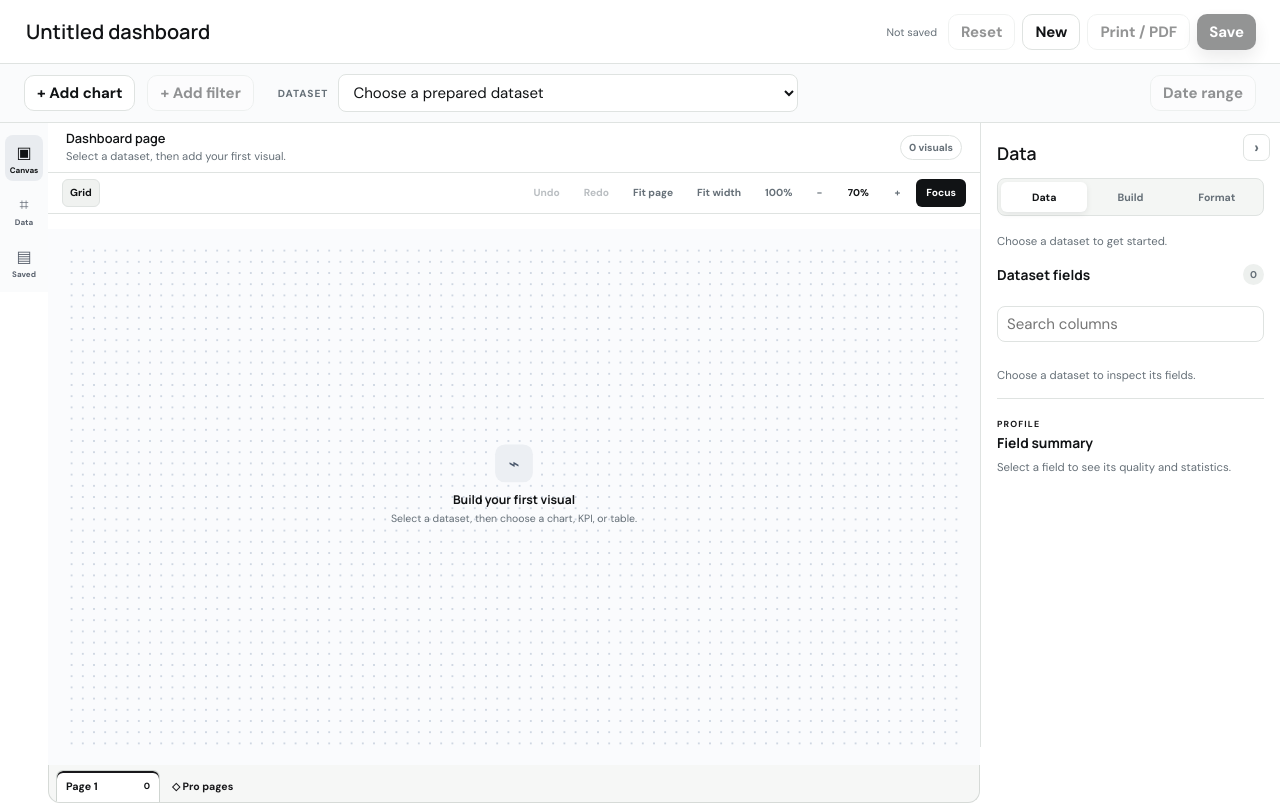
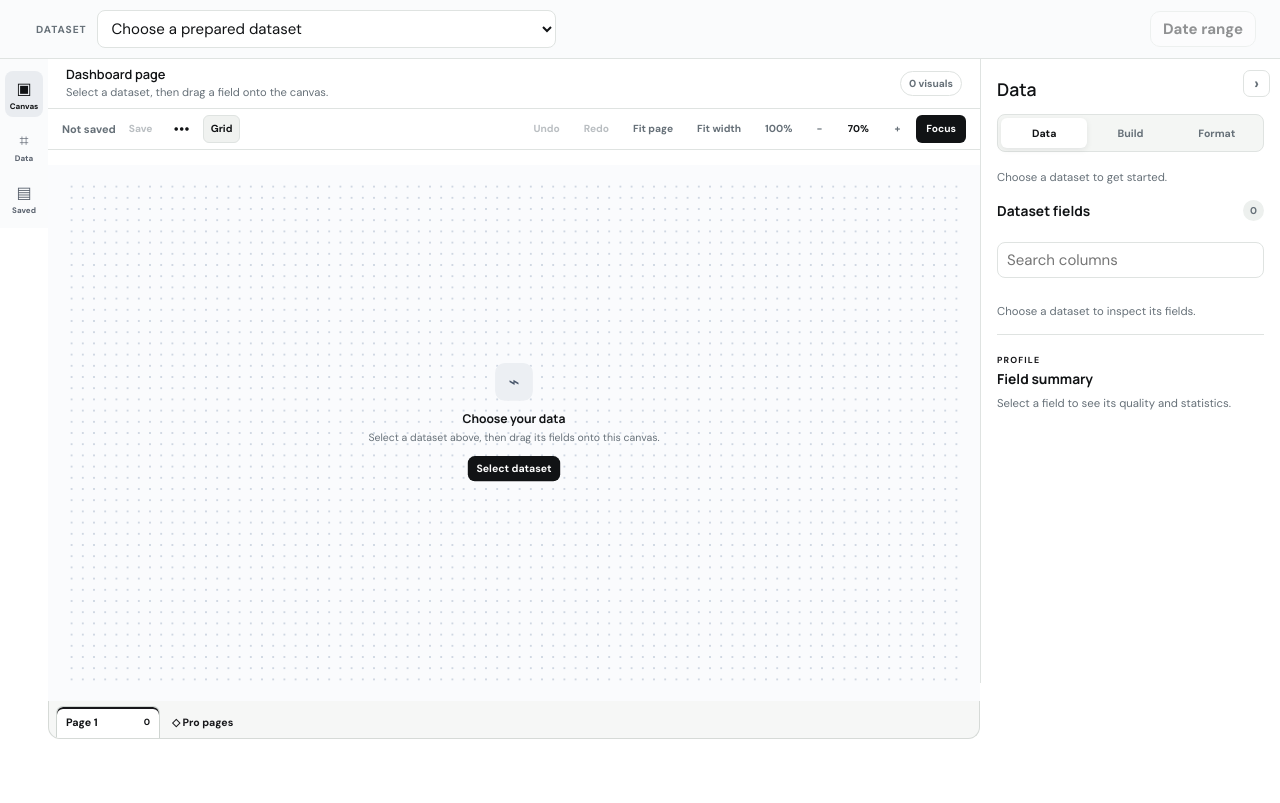
Before and after one commit to Naman794/DataViz-Dash, a Flask app: page /builder in a window 1280 px wide. Shown: the part 54-857 px from the top of the page. After the commit the page ends 793 px from the top, so only its background shows below. Run offline with Flask 3, Linux system fonts and the light colour scheme; data that the repository does not hold is empty; some libraries are stand-ins or nearby versions.

Commit message:
Apply annotated builder feedback and fix field drops and chart rendering

```diff
--- a/static/css/builder.css
+++ b/static/css/builder.css
@@ -271,3 +271,23 @@
   #builder-fit-page, #builder-fit-width, #builder-actual-size, #builder-zoom-in, #builder-zoom-out, #builder-zoom-label { display: none; }
   .canvas-toolbar { flex-direction: row; align-items: center; }
 }
+
+.field-button[draggable="true"] { cursor: grab; }
+.field-button[draggable="true"]:active { cursor: grabbing; }
+.canvas-viewport.field-drag-active { outline: 2px dashed #8296ad; outline-offset: -3px; }
+.canvas-viewport.field-drop-target { outline-color: #2563eb; background-color: #eef4fc; }
+.analysis-card.field-drop-card { border-color: #2563eb; box-shadow: inset 0 0 0 2px #2563eb; }
+
+.field-drop-zones { display: none; }
+.field-drag-active .field-drop-zones { display: flex; position: absolute; inset: 48px 8px 8px; z-index: 20; gap: 8px; padding: 8px; background: #ffffffed; }
+.field-drop-zones span { display: grid; place-items: center; flex: 1; text-align: center; border: 2px dashed #8296ad; border-radius: 8px; color: #25456d; font-size: 14px; padding: 12px; }
+.field-drop-zones span:hover { background: #dceafd; border-color: #2563eb; }
+
+
+/* Compact canvas controls keep the workspace focused on field dragging. */
+.dashboard-options { position: relative; }
+.dashboard-options summary { cursor: pointer; padding: 4px 8px; list-style: none; }
+.dashboard-options-menu { position: absolute; top: 100%; left: 0; z-index: 60; width: 230px; padding: 12px; display: grid; gap: 8px; background: white; border: 1px solid var(--line); border-radius: 8px; box-shadow: 0 8px 24px #0002; }
+.dashboard-options-menu label { display: grid; gap: 6px; font-size: 12px; }
+.dashboard-options-menu input { width: 100%; box-sizing: border-box; }
+#builder-save-state { font-size: 11px; color: var(--muted); }
--- a/static/js/builder-model.js
+++ b/static/js/builder-model.js
@@ -31,7 +31,23 @@
     const samples = rows.map((row) => row[column]).filter((value) => !missing(value)).slice(0, 100);
     return samples.length && samples.every((value) => date(value)) ? 'date' : 'text';
   }
-  const model = { missing, date, filterRows, fieldType };
+  function chartFromField(existing, column, type, role) {
+    if (!existing) return { title: type === 'number' ? `Distribution of ${column}` : `Count by ${column}`, type: type === 'number' ? 'histogram' : (type === 'date' ? 'line' : 'bar'), x: column, y: null, aggregation: type === 'number' ? 'none' : 'count', sort: 'default', top_n: 0, date_group: 'none', table_bars: true };
+    const chart = { ...existing };
+    if (chart.type === 'histogram') {
+      chart.x = column;
+      if (type !== 'number') { chart.type = type === 'date' ? 'line' : 'bar'; chart.aggregation = 'count'; }
+      chart.y = null;
+    } else if (type === 'number' && role !== 'category') {
+      chart.y = column;
+      if (!['table', 'scatter'].includes(chart.type) && ['none', 'count'].includes(chart.aggregation)) chart.aggregation = 'sum';
+    } else {
+      chart.x = column;
+      chart.date_group = 'none';
+    }
+    return chart;
+  }
+  const model = { missing, date, filterRows, fieldType, chartFromField };
   if (typeof module !== 'undefined' && module.exports) module.exports = model;
   else root.BuilderModel = model;
 })(typeof globalThis !== 'undefined' ? globalThis : this);
--- a/static/js/builder.js
+++ b/static/js/builder.js
@@ -1,4 +1,5 @@
 const builderState = {
+  draggedField: null,
   datasets: [],
   dashboards: [],
   dataset: null,
@@ -122,6 +123,7 @@ function bindBuilderEvents() {
   window.addEventListener("beforeunload", (event) => {
     if (builderState.dirty || builderState.saving) { event.preventDefault(); event.returnValue = ""; }
   });
+  bindFieldDropEvents();
   restoreBuilderLayout();
   if (window.innerWidth <= 1180) { builderElements["builder-workbench"].classList.add("properties-collapsed"); updateBuilderLayoutControls(); }
   window.addEventListener("resize", () => {
@@ -359,10 +361,9 @@ function toggleCanvasFocus() {
 }
 
 function resizeCanvasPlots() {
-  window.setTimeout(() => {
-    if (!window.Plotly?.Plots) return;
-    document.querySelectorAll(".js-plotly-plot").forEach((plot) => window.Plotly.Plots.resize(plot));
-  }, 220);
+  // Rebuild through the same queue; never resize a plot that is being purged.
+  clearTimeout(resizeCanvasPlots.timer);
+  resizeCanvasPlots.timer = window.setTimeout(renderVisuals, 220);
 }
 
 async function builderApi(url, options = {}) {
@@ -475,7 +476,7 @@ function populateFieldSelects() {
 
 function updateCanvasDescription() {
   if (!builderState.dataset) {
-    builderElements["builder-canvas-description"].textContent = "Select a dataset, then add your first visual.";
+    builderElements["builder-canvas-description"].textContent = "Select a dataset, then drag a field onto the canvas.";
     return;
   }
   builderElements["builder-canvas-description"].textContent = builderState.rowsTruncated
@@ -602,6 +603,17 @@ function renderFields() {
     const label = document.createElement("small");
     label.textContent = type;
     button.append(icon, name, label);
+    button.draggable = true;
+    button.title = `Drag ${column} onto the canvas to create a chart, or onto a chart to change its field`;
+    button.addEventListener("dragstart", (event) => {
+      builderState.draggedField = { column, datasetId: builderState.dataset.id };
+      event.dataTransfer.effectAllowed = "copy";
+      event.dataTransfer.setData("application/x-dataviz-field", JSON.stringify(builderState.draggedField));
+      event.dataTransfer.setData("text/plain", column);
+      builderElements["builder-canvas-viewport"].classList.add("field-drag-active");
+    });
+    button.addEventListener("dragend", clearFieldDrag);
+
     button.addEventListener("click", () => {
       builderState.selectedField = column;
       if (!builderElements["builder-x-column"].value) builderElements["builder-x-column"].value = column;
@@ -755,7 +767,27 @@ function saveVisual() {
   markUnsaved();
 }
 
+let visualRenderQueued = false;
+let visualRenderRunning = false;
 function renderVisuals() {
+  visualRenderQueued = true;
+  if (visualRenderRunning) return;
+  visualRenderRunning = true;
+  window.requestAnimationFrame(async () => {
+    try {
+      while (visualRenderQueued) {
+        visualRenderQueued = false;
+        await renderVisualsNow();
+      }
+    } catch (error) {
+      showBuilderToast(`Unable to render dashboard: ${error.message}`, true);
+    } finally {
+      visualRenderRunning = false;
+    }
+  });
+}
+
+async function renderVisualsNow() {
   const grid = builderElements["builder-analysis-grid"];
   grid.querySelectorAll(".js-plotly-plot").forEach((plot) => window.Plotly?.purge(plot));
   grid.replaceChildren();
@@ -765,12 +797,12 @@ function renderVisuals() {
   if (!builderState.charts.length) {
     const empty = document.createElement("div");
     empty.className = "analysis-empty";
-    empty.innerHTML = "<span>⌁</span><h2>Build your first visual</h2><p>Select a dataset, then choose a chart, KPI, or table.</p>";
+    empty.innerHTML = builderState.dataset ? "<span>⌁</span><h2>Drag a field here</h2><p>Drag a field from the Data panel to create a chart. Drop another field onto its Category or Value target to update it.</p>" : "<span>⌁</span><h2>Choose your data</h2><p>Select a dataset above, then drag its fields onto this canvas.</p>";
     const actions = document.createElement("div");
     actions.className = "analysis-empty-actions";
     const datasetButton = smallButton("Select dataset", "Select a dataset", () => builderElements["builder-page-dataset"].focus());
     datasetButton.className = "button secondary compact";
-    const visualButton = smallButton("Add visual", "Configure a visual", () => {
+    const visualButton = smallButton("Configure manually", "Configure a visual", () => {
       if (!builderState.dataset) {
         builderElements["builder-page-dataset"].focus();
         return showBuilderToast("Choose a dataset first.", true);
@@ -782,12 +814,14 @@ function renderVisuals() {
       builderElements["builder-x-column"].focus();
     });
     visualButton.className = "button primary compact";
-    actions.append(datasetButton, visualButton);
+    if (!builderState.dataset) actions.append(datasetButton);
+    else actions.append(visualButton);
     empty.append(actions);
     grid.append(empty);
     window.requestAnimationFrame(syncPageShellSize);
     return;
   }
+  const plotJobs = [];
   builderState.charts.forEach((chart, index) => {
     chart.layout = normaliseLayout(chart, index).layout;
     const card = document.createElement("article");
@@ -805,6 +839,17 @@ function renderVisuals() {
     const titleButton = smallButton(chart.title, `Edit ${chart.title}`, () => editVisual(chart.id));
     title.append(titleButton);
     card.append(title);
+    const dropZones = document.createElement("div");
+    dropZones.className = "field-drop-zones";
+    ["category", "value"].forEach((role) => {
+      if (chart.type === "histogram" && role === "value") return;
+      const zone = document.createElement("span");
+      zone.dataset.fieldRole = role;
+      zone.textContent = role === "category" ? "Drop category / X-axis" : "Drop numeric value / Y-axis";
+      dropZones.append(zone);
+    });
+    card.append(dropZones);
+    grid.append(card);
     if (!builderState.dataset?.columns.includes(chart.x) || (chart.y && !builderState.dataset.columns.includes(chart.y))) {
       const message = document.createElement("p");
       message.className = "visual-empty";
@@ -817,7 +862,7 @@ function renderVisuals() {
       card.append(message);
     } else if (chart.type === "kpi") renderKpi(card, chart);
     else if (chart.type === "table") renderDataTable(card, chart);
-    else renderPlot(card, chart);
+    else plotJobs.push(renderPlot(card, chart));
     const resizeHandle = document.createElement("button");
     resizeHandle.type = "button";
     resizeHandle.className = "visual-resize-handle";
@@ -825,8 +870,8 @@ function renderVisuals() {
     resizeHandle.setAttribute("aria-label", "Resize visual");
     card.append(resizeHandle);
     bindCardResize(card, chart, resizeHandle);
-    grid.append(card);
-  });
+  });
+  await Promise.all(plotJobs);
   window.requestAnimationFrame(syncPageShellSize);
 }
 
@@ -1002,7 +1047,7 @@ function duplicateVisual(chart) {
   markUnsaved();
 }
 
-function renderPlot(card, chart) {
+async function renderPlot(card, chart) {
   const plot = document.createElement("div");
   plot.className = "analysis-plot";
   card.append(plot);
@@ -1011,7 +1056,10 @@ function renderPlot(card, chart) {
     return;
   }
   const trace = buildBuilderTrace(chart);
-  Plotly.react(plot, [trace], {
+  try {
+  await Plotly.react(plot, [trace], {
+    width: plot.clientWidth,
+    height: Math.max(100, card.clientHeight - 48),
 
     margin: { t: 16, r: 24, b: 54, l: 56 },
     paper_bgcolor: "#fff",
@@ -1022,10 +1070,16 @@ function renderPlot(card, chart) {
     font: { family: "DM Sans", color: "#667078" },
     showlegend: chart.type === "pie",
   }, {
-    responsive: true,
+    responsive: false,
     displaylogo: false,
     toImageButtonOptions: { format: "png", filename: slugifyBuilder(chart.title), scale: 2 },
   });
+  } catch (error) {
+    if (plot.isConnected) {
+      window.Plotly.purge(plot);
+      plot.textContent = "This chart could not render. Edit its fields or reload to retry.";
+    }
+  }
 }
 
 function buildBuilderTrace(chart) {
@@ -1551,3 +1605,59 @@ function resetDashboard() {
   renderPageTabs();
   applyDashboardFilters();
 }
+
+
+function clearFieldDrag() {
+  builderState.draggedField = null;
+  builderElements["builder-canvas-viewport"].classList.remove("field-drag-active", "field-drop-target");
+  document.querySelectorAll(".field-drop-card").forEach((card) => card.classList.remove("field-drop-card"));
+}
+
+function bindFieldDropEvents() {
+  const viewport = builderElements["builder-canvas-viewport"];
+  viewport.addEventListener("dragover", (event) => {
+    if (!builderState.draggedField || builderState.draggedField.datasetId !== builderState.dataset?.id) return;
+    event.preventDefault();
+    event.dataTransfer.dropEffect = "copy";
+    viewport.classList.add("field-drop-target");
+    document.querySelectorAll(".field-drop-card").forEach((card) => card.classList.remove("field-drop-card"));
+    event.target.closest(".analysis-card")?.classList.add("field-drop-card");
+  });
+  viewport.addEventListener("dragleave", (event) => {
+    if (!viewport.contains(event.relatedTarget)) {
+      viewport.classList.remove("field-drop-target");
+      document.querySelectorAll(".field-drop-card").forEach((card) => card.classList.remove("field-drop-card"));
+    }
+  });
+  viewport.addEventListener("drop", (event) => {
+    const field = builderState.draggedField;
+    if (!field) return;
+    event.preventDefault();
+    const cardId = event.target.closest(".analysis-card")?.dataset.chartId;
+    const role = event.target.closest("[data-field-role]")?.dataset.fieldRole;
+    clearFieldDrag();
+    if (field.datasetId !== builderState.dataset?.id || !builderState.dataset.columns.includes(field.column)) return;
+    const existing = builderState.charts.find((chart) => chart.id === cardId);
+    if (!existing && totalVisuals() >= builderLimits.maxCharts) return showBuilderToast(`Your plan supports up to ${builderLimits.maxCharts} visuals.`, true);
+    const type = BuilderModel.fieldType(builderState.dataset, builderState.sourceRows, field.column);
+    if (role === "value" && type !== "number") return showBuilderToast("Drop a numeric field into Value. Use Category for text or dates.", true);
+    const chart = BuilderModel.chartFromField(existing, field.column, type, role);
+    if (!existing) {
+      chart.id = makeBuilderId("visual");
+      chart.size = "half";
+      const grid = builderElements["builder-analysis-grid"];
+      const bounds = grid.getBoundingClientRect();
+      const style = window.getComputedStyle(grid);
+      const metrics = gridPointerMetrics();
+      const candidate = { x: Math.max(0, Math.min(6, Math.floor((event.clientX - bounds.left - parseFloat(style.paddingLeft) * builderState.canvasZoom) / metrics.columnStride))), y: Math.max(0, Math.floor((event.clientY - bounds.top - parseFloat(style.paddingTop) * builderState.canvasZoom) / metrics.rowStride)), w: 6, h: 7 };
+      chart.layout = layoutCollides(candidate, chart.id) ? findAvailableLayout() : candidate;
+    }
+    recordLayoutHistory();
+    if (existing) setCharts(builderState.charts.map((item) => item.id === existing.id ? chart : item));
+    else setCharts([...builderState.charts, chart]);
+    renderPageTabs();
+    renderVisuals();
+    markUnsaved();
+    showBuilderToast(existing ? `Updated chart with ${field.column}.` : `Created chart from ${field.column}.`);
+  });
+}
--- a/templates/builder.html
+++ b/templates/builder.html
@@ -38,22 +38,7 @@
   </header>
 
   <main class="builder-page">
-    <section class="builder-commandbar">
-      <div class="builder-title-block">
-        <input id="builder-dashboard-title" maxlength="100" value="Untitled dashboard" aria-label="Dashboard title">
-      </div>
-      <div class="builder-command-actions">
-        <span id="builder-save-state" role="status" aria-live="polite">Not saved</span>
-        <button class="button tertiary compact" id="builder-reset-button" type="button" disabled>Reset</button>
-        <button class="button tertiary compact" id="builder-new-button" type="button">New</button>
-        <button class="button tertiary compact" id="builder-print-button" type="button" disabled>Print / PDF</button>
-        <button class="button primary compact" id="builder-save-button" type="button" disabled>Save</button>
-      </div>
-    </section>
-
     <section class="builder-main-toolbar" aria-label="Dashboard controls">
-      <button class="button tertiary compact" id="builder-start-visual" type="button">+ Add chart</button>
-      <button class="button tertiary compact" id="builder-start-filter" type="button" disabled>+ Add filter</button>
       <label class="builder-dataset-control">
         <span>Dataset</span>
         <select id="builder-page-dataset"><option value="">Choose a prepared dataset</option></select>
@@ -78,12 +63,25 @@
 
       <section class="analysis-canvas">
         <div class="canvas-heading">
-          <div><h1>Dashboard page</h1><p id="builder-canvas-description">Select a dataset, then add your first visual.</p></div>
+          <div><h1>Dashboard page</h1><p id="builder-canvas-description">Select a dataset, then drag a field onto the canvas.</p></div>
           <span class="visual-count" id="builder-visual-count">0 visuals</span>
         </div>
 
         <div class="canvas-toolbar" role="toolbar" aria-label="Canvas controls">
           <div class="canvas-toolbar-group">
+            <span id="builder-save-state" role="status" aria-live="polite">Not saved</span>
+            <button id="builder-save-button" type="button" disabled>Save</button>
+            <details class="dashboard-options">
+              <summary aria-label="Dashboard options">•••</summary>
+              <div class="dashboard-options-menu">
+                <label>Dashboard name<input id="builder-dashboard-title" maxlength="100" value="Untitled dashboard"></label>
+                <button id="builder-new-button" type="button">New dashboard</button>
+                <button id="builder-reset-button" type="button" disabled>Reset changes</button>
+                <button id="builder-print-button" type="button" disabled>Print / PDF</button>
+                <button id="builder-start-visual" type="button">Configure chart</button>
+                <button id="builder-start-filter" type="button" disabled>Filter data</button>
+              </div>
+            </details>
             <button id="builder-toggle-grid" type="button" aria-pressed="true" title="Show or hide grid">Grid</button>
             </div>
           <div class="canvas-toolbar-group">
@@ -106,7 +104,7 @@
                 <div class="analysis-empty">
                   <span>⌁</span>
                   <h2>Build your first visual</h2>
-                  <p>Select a dataset, then choose a chart, KPI, or table.</p>
+                  <p>Drag a field from the Data panel onto this canvas.</p>
                 </div>
               </div>
             </div>
```
Also changed, not shown: docs/BUILDER_WORKSPACE.md (+23 -4 lines), tests/builder-field-drop.cjs (added, +38 -0 lines), tests/builder-model.test.cjs (+17 -0 lines), tests/builder-render.cjs (added, +39 -0 lines), .github/workflows/ci.yml.
